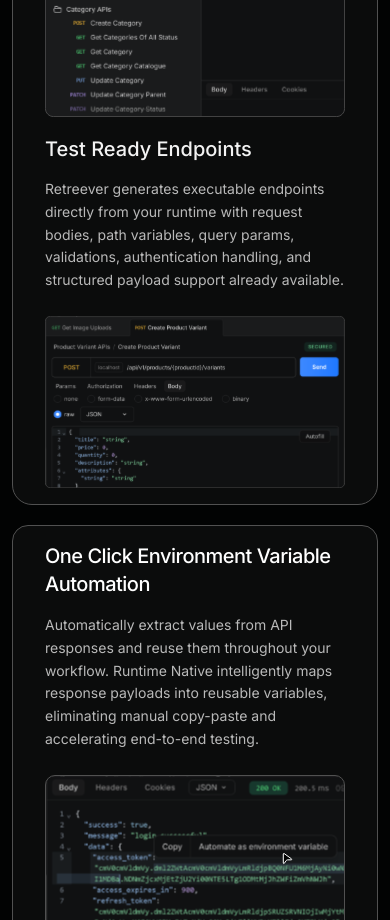
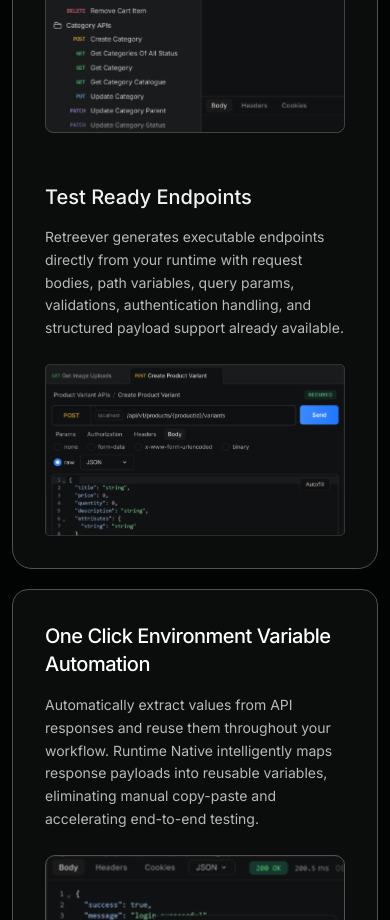
Before and after one commit to retreever-org/retreever-official, a React (Vite) app: page / in a window 390 px wide. Shown: the part 1080-2000 px from the top of the page. Built offline with nearby package versions, Linux system fonts and the light colour scheme.

Commit message:
updated layout for mobile mode in Studio details section

```diff
--- a/src/components/Home/GetStartedSection.jsx
+++ b/src/components/Home/GetStartedSection.jsx
@@ -22,8 +22,8 @@ const GetStartedSection = () => {
       hover: "hover:border-blue-500/30",
     },
     {
-      title: "Instant Docs",
-      description: "Generated automatically",
+      title: "Test Instantly",
+      description: "Your embedded studio",
       icon: <path d="M13 2L3 14h7l-1 8 10-12h-7l1-8z" />,
       iconColor: "text-cyan-400",
       iconWrapper: "bg-cyan-500/10 border border-cyan-500/20",
--- a/src/components/Home/HeroSection.jsx
+++ b/src/components/Home/HeroSection.jsx
@@ -6,8 +6,8 @@ const HeroSection = () => {
     <div className="relative flex w-full flex-col items-center justify-start overflow-visible bg-app-background pt-38 pb-8 sm:min-h-screen sm:pt-37.5 sm:pb-0">
       <div className="w-full">
         <div className="relative w-full text-center">
-        <div className="hero-aurora-blue pointer-events-none absolute left-[14%] top-[34%] h-36 w-40 rounded-full bg-shadow-blue/18 blur-[58px] md:left-[26%] md:top-[20%] md:h-120 md:w-140 md:bg-blue-400/12 md:blur-[120px]" />
-        <div className="pointer-events-none absolute right-[-18%] top-[-18%] h-60 w-72 rounded-full bg-shadow-green/10 blur-[100px] md:right-[-40%] md:top-[-80%] md:h-140 md:w-160 md:bg-shadow-green/11 md:blur-[160px]" />
+        <div className="hero-aurora-blue pointer-events-none absolute left-[14%] top-[34%] h-36 w-40 rounded-full bg-shadow-blue/18 blur-[58px] md:left-[26%] md:top-[20%] md:h-100 md:w-120 md:bg-blue-300/12 md:blur-[120px]" />
+        <div className="pointer-events-none absolute right-[-18%] top-[-18%] h-60 w-72 rounded-full bg-shadow-green/10 blur-[100px] md:right-[-42%] md:top-[-80%] md:h-140 md:w-160 md:bg-shadow-green/11 md:blur-[160px]" />
 
         <div className="relative z-10">
           <h2 className="text-[clamp(28px,7vw,40px)] font-bold leading-none tracking-[-0.04em] text-text-title md:text-[52px] xl:text-[65px]">
--- a/src/components/Home/StudioSection.jsx
+++ b/src/components/Home/StudioSection.jsx
@@ -18,7 +18,7 @@ const ApiCatalogueSection = () => {
       </div> */}
 
       {/* ================= First Section ================= */}
-      <div className="rounded-[20px] lg:rounded-2xl border border-border-mute bg-surface-1 px-8 py-4">
+      <div className="rounded-[20px] lg:rounded-2xl border border-border-mute bg-surface-1 px-8 py-8 lg:py-4">
         <div className="grid lg:grid-cols-[0.9fr_1.4fr] gap-5 lg:gap-10 items-start">
           {/* LEFT SIDE */}
           <div>
@@ -55,7 +55,7 @@ const ApiCatalogueSection = () => {
               />
             </div>
 
-            <div className="order-1 lg:order-2">
+            <div className="order-1 mt-8 lg:order-2 lg:mt-0">
               <h2 className="text-xl font-medium leading-tight text-text-primary sm:text-2xl md:text-2xl lg:mt-8">
                 Test Ready Endpoints
               </h2>
@@ -74,7 +74,7 @@ const ApiCatalogueSection = () => {
       {/* ================= Second Section ================= */}
       <div className="grid grid-cols-1 lg:grid-cols-[2fr_1fr] gap-5 mt-5 md:mt-10">
         {/* LEFT CARD */}
-        <div className="rounded-2xl border border-border-mute bg-surface-1 px-8 py-4">
+        <div className="rounded-2xl border border-border-mute bg-surface-1 px-8 py-8 lg:py-4">
           <h2 className="text-xl sm:text-2xl md:text-2xl font-medium tracking-tight">
             One Click Environment Variable Automation
           </h2>
@@ -110,7 +110,7 @@ const ApiCatalogueSection = () => {
         </div>
 
         {/* RIGHT CARD */}
-        <div className="rounded-2xl border border-border-mute bg-surface-1 px-8 py-4 flex flex-col items-start">
+        <div className="rounded-2xl border border-border-mute bg-surface-1 px-8 py-8 flex flex-col items-start lg:py-4">
           <h2 className="text-xl sm:text-2xl md:text-2xl font-medium tracking-tight">
             Auto Generated Docs
           </h2>
@@ -133,7 +133,7 @@ const ApiCatalogueSection = () => {
       {/* ===========third section==================== */}
       <div className="grid lg:grid-cols-[0.7fr_1.5fr] gap-5 mt-5 md:mt-10">
         {/* LEFT CARD */}
-        <div className="rounded-2xl border border-border-mute bg-surface-1 px-8 py-4">
+        <div className="rounded-2xl border border-border-mute bg-surface-1 px-8 py-8 lg:py-4">
           <h2 className="text-2xl md:text-2xl font-medium leading-tight">
             Always In Sync with
             <br />
@@ -156,7 +156,7 @@ const ApiCatalogueSection = () => {
         </div>
 
         {/* RIGHT CARD */}
-        <div className="rounded-2xl border border-border-mute bg-surface-1 px-8 py-4">
+        <div className="rounded-2xl border border-border-mute bg-surface-1 px-8 py-8 lg:py-4">
           <h2 className="text-2xl md:text-2xl font-medium leading-tight">
             Global Authorization
           </h2>
```
